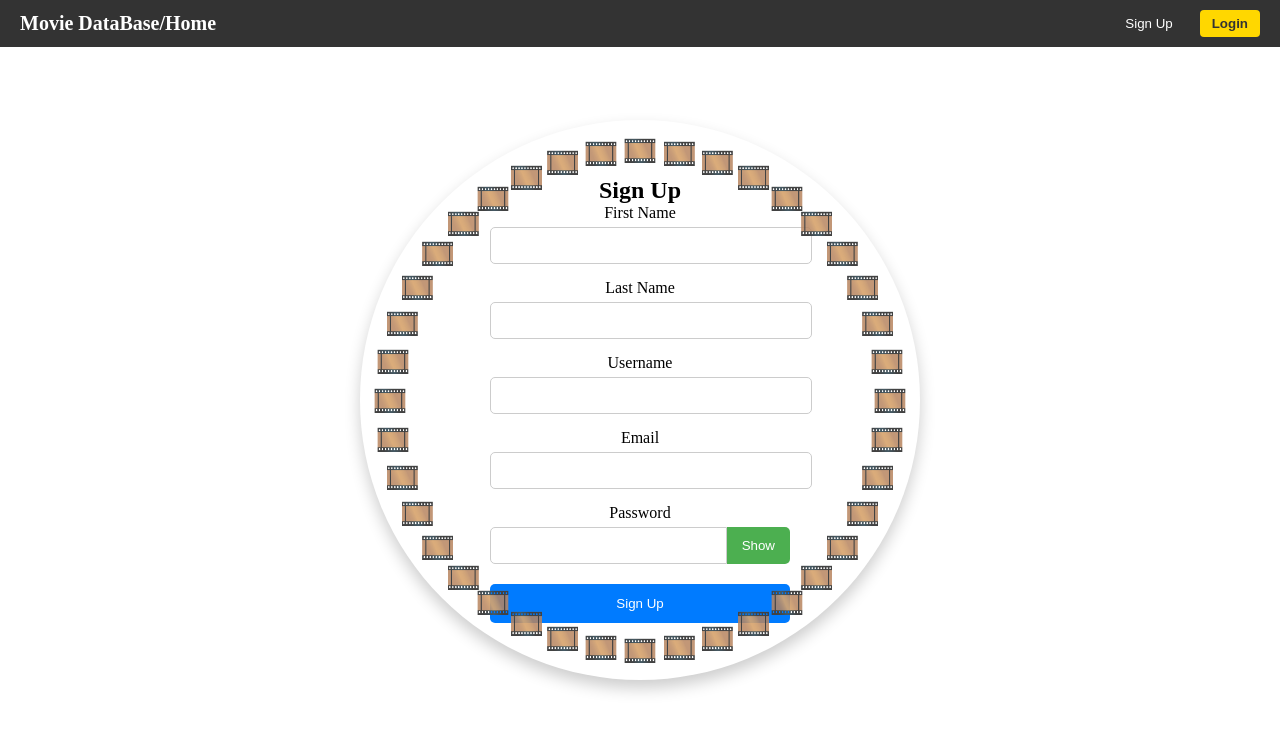
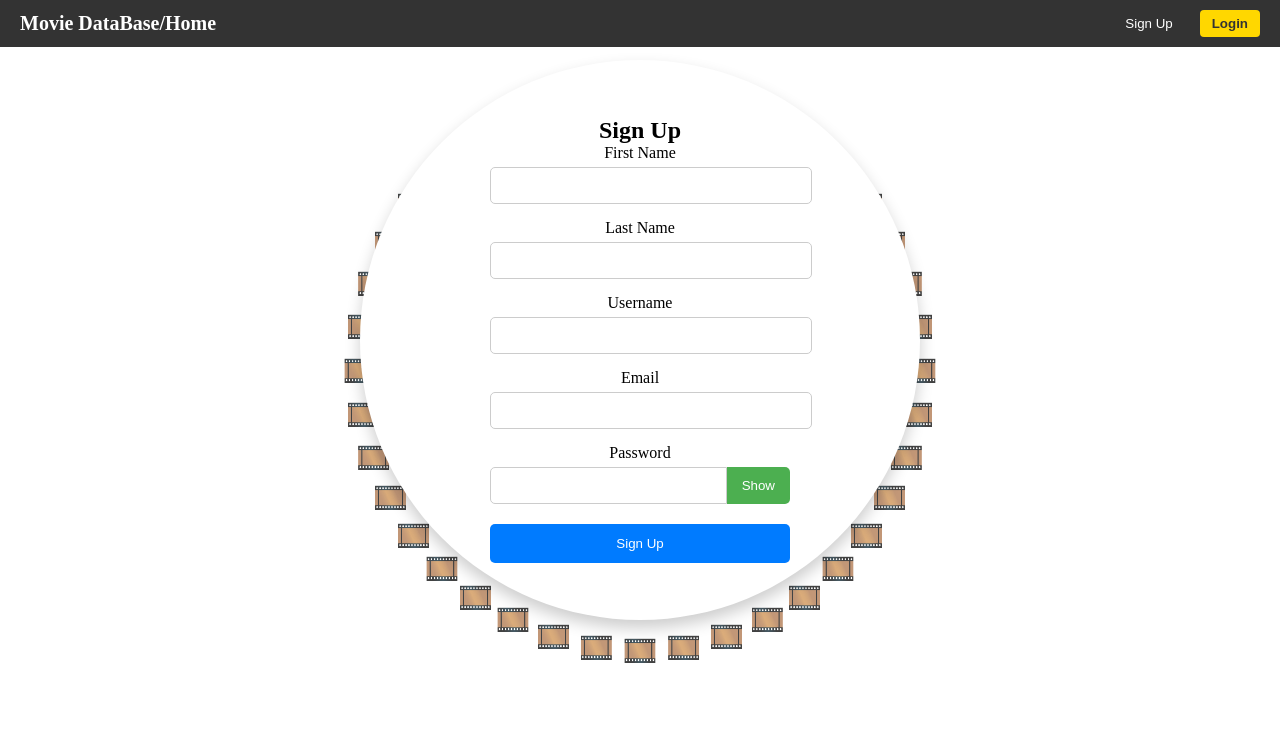
Before and after one commit to minyardlucky/MovieDB3, a React (Vite) app: page /signup in a window 1280 px wide. Shown: the top 732 px of the page. Built offline with nearby package versions, Linux system fonts and the light colour scheme; no server answers.

Commit message:
final for now

```diff
--- a/src/components/SignUp/SignUp.jsx
+++ b/src/components/SignUp/SignUp.jsx
@@ -1,25 +1,25 @@
-// src/components/SignUp/SignUp.jsx
 import React, { useState } from "react";
 import { useNavigate } from "react-router-dom";
 
 // Constants for the circle effect
 const NUM_REELS = 40;
-const RADIUS = 250; // Radius for the movie reel chain
+const RADIUS = 280; // Radius to sit outside the 500px form circle
 
 // Function to calculate position on a circle
 const getReelStyle = (index) => {
-  const angle = (index / NUM_REELS) * 2 * Math.PI; // Angle for the current reel
+  const angle = (index / NUM_REELS) * 2 * Math.PI;
   const x = RADIUS * Math.cos(angle);
   const y = RADIUS * Math.sin(angle);
 
   return {
-    position: 'absolute',
-    top: `calc(50% + ${y}px)`,
+    position: 'fixed',
+    // -30px compensates for the nav bar offset, ensuring vertical alignment
+    top: `calc(50% + ${y}px - 30px)`,
     left: `calc(50% + ${x}px)`,
     transform: 'translate(-50%, -50%)',
     fontSize: '28px',
-    color: '#FFD700', // Changed color to Gold for contrast!
-    zIndex: 3, // Increased zIndex to ensure visibility
+    color: '#FFD700',
+    zIndex: 1,
   };
 };
 
@@ -77,17 +77,20 @@ function SignUp({ setUser }) {
   };
 
   return (
-    // 1. Full-page container for centering. Position: fixed prevents scrolling.
+    // FIX: Main container is fixed to prevent scrolling and ensure reels/form stay centered.
+    // paddingTop ensures the fixed nav bar remains clickable.
     <div
       style={{
         display: "flex",
         justifyContent: "center",
-        alignItems: "center",
+        alignItems: "flex-start",
         minHeight: "100vh",
         width: "100%",
-        position: "fixed",
+        position: 'fixed',
         top: 0,
         left: 0,
+        paddingTop: '60px', // Pushes content down, leaving space for the navbar
+        zIndex: 10, // Ensure form area is above general page content
       }}
     >
 
@@ -104,12 +107,12 @@ function SignUp({ setUser }) {
           justifyContent: 'center',
           alignItems: 'center',
           boxShadow: '0 8px 16px rgba(0, 0, 0, 0.2)',
-          zIndex: 2, // Kept at zIndex 2
+          zIndex: 2, // Ensure form is above reels (zIndex 1)
           textAlign: 'center',
         }}
       >
         <h2>Sign Up</h2>
-        {/* Form content width limited so it fits inside the circle */}
+        {/* Form content */}
         <form onSubmit={handleSignUp} style={{ width: '80%', maxWidth: '300px' }}>
           <div style={{ marginBottom: "15px" }}>
             <label style={{ display: "block", marginBottom: "5px" }}>First Name</label>
@@ -191,7 +194,7 @@ function SignUp({ setUser }) {
         {error && <p style={{ color: "red", marginTop: "15px" }}>{error}</p>}
       </div>
 
-      {/* 3. Movie Reel Icons (🎞️) - Should now be visible */}
+      {/* 3. Movie Reel Icons */}
       {[...Array(NUM_REELS)].map((_, index) => (
         <div key={index} style={getReelStyle(index)}>
           🎞️
```
